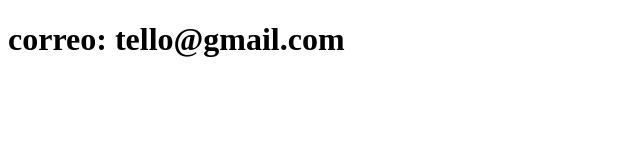
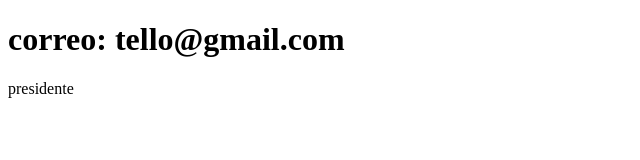
Before and after one commit to diegoRodriguez11289/sistema-de-registro, a plain HTML site: page contacto.html in a window 1280 px wide. Shown: the full height of the page, 0-640 px from the left. Drawn offline with Linux system fonts and the light colour scheme.

Commit message:
actualiza el contacto

```diff
--- a/contacto.html
+++ b/contacto.html
@@ -7,6 +7,7 @@
 </head>
 <body>
     <h1>correo: tello@gmail.com</h1>
+        <p>presidente</p>
 
 </body>
 </html>
```
